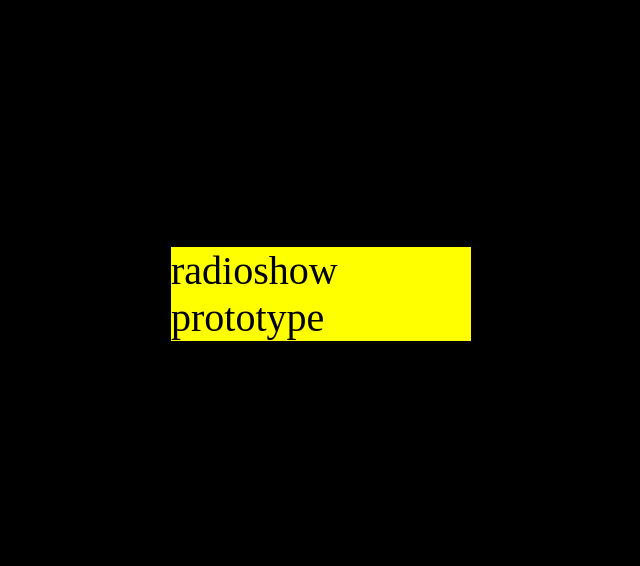
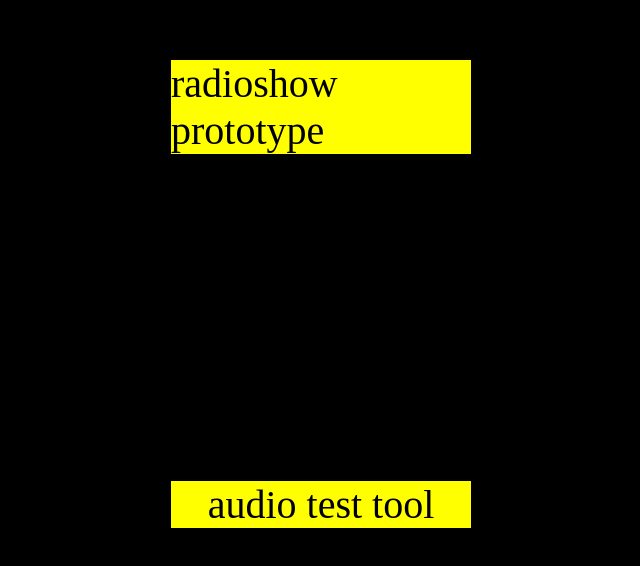
Before and after one commit to leonardosotelo89/prototypes, a plain HTML site: page index.html in a window 1280 px wide. Shown: the part 104-670 px from the top of the page, without its empty margins (317-957 px from the left). Drawn offline with Linux system fonts and the light colour scheme.

Commit message:
Update index.html

```diff
--- a/index.html
+++ b/index.html
@@ -42,6 +42,13 @@ content="width=device-width,
   </div>
 </a>
 
+<a href="test tool for radioshow/audiotesttool.html"
+  target="_blank" >
+  <div class="destinyname">
+    audio test tool
+  </div>
+</a>
+
    </div>
 
 
```
